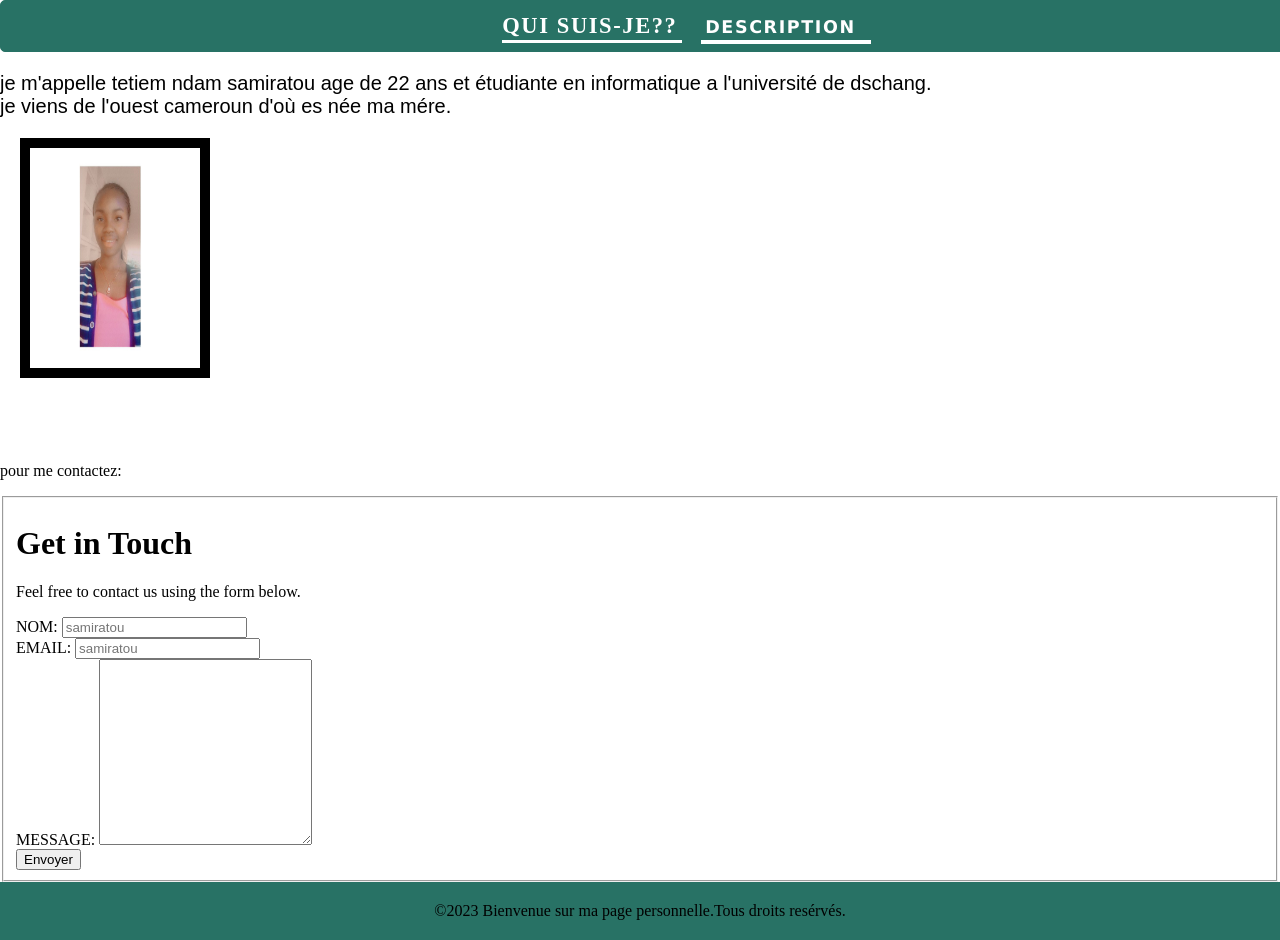
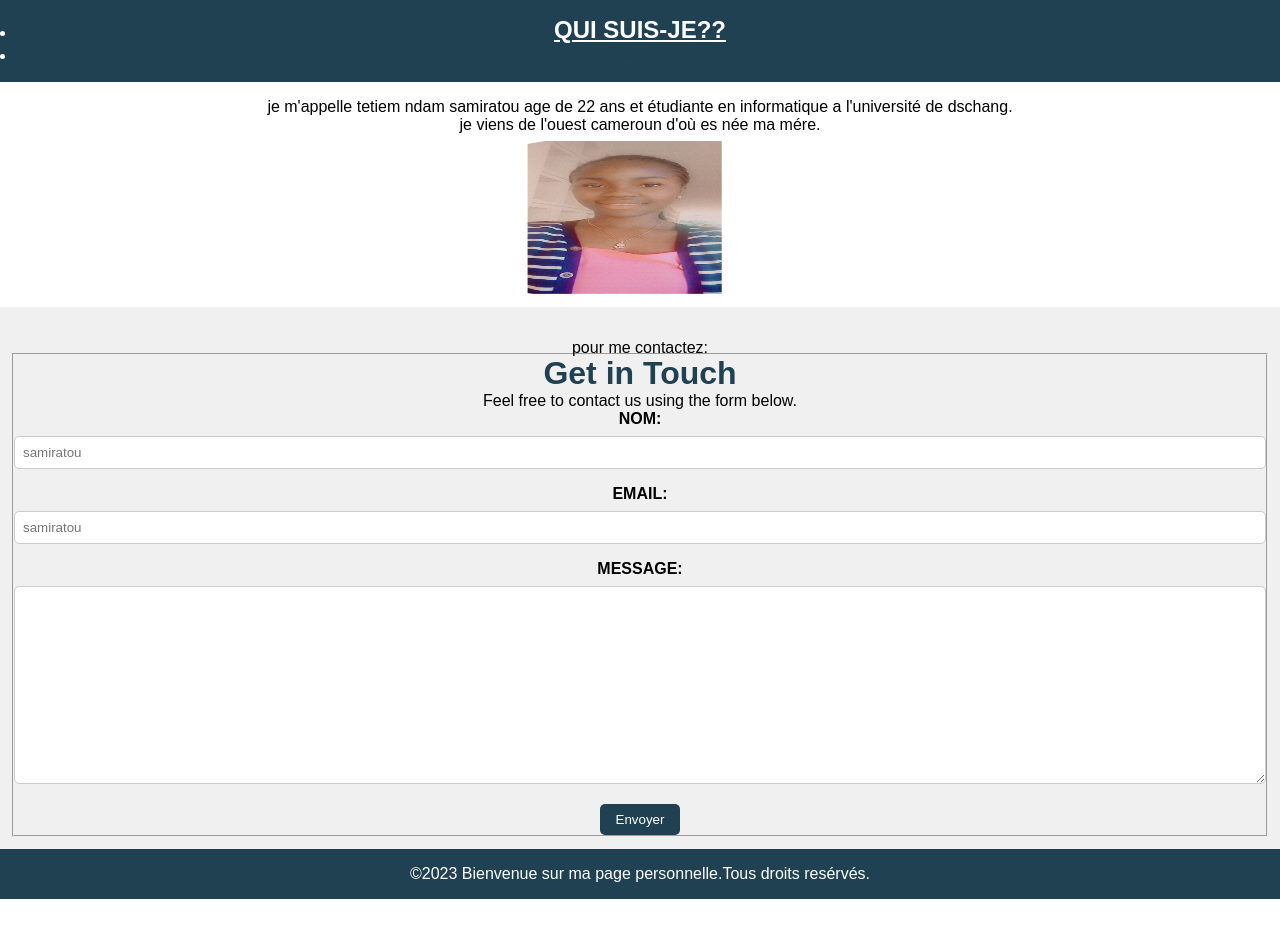
Before and after one commit to stetiemndam/TP1, a plain HTML site: page index.html in a window 1280 px wide. Shown: the top 940 px of the page. After the commit the page ends 899 px from the top, so only its background shows below. Drawn offline with Linux system fonts and the light colour scheme.

Commit message:
modification du stle

```diff
--- a/index.html
+++ b/index.html
@@ -1,5 +1,6 @@
 <!DOCTYPE html>
 <html lang="en">
+
 <head>
     <meta charset="UTF-8">
     <meta name="viewport" content="width=device-width, initial-scale=1.0">
@@ -7,24 +8,31 @@
 
     <link href="style.css" rel="stylesheet">
 </head>
+
 <body>
     <div class="header">
 
         <nav>
             <ul>
-                        <li><h1 class="souligne">QUI SUIS-JE??</h1></li>
-                        <li><h3 class="souligne1">DESCRIPTION</h3></li>
+                <li>
+                    <h1 class="souligne">QUI SUIS-JE??</h1>
+                </li>
+                <li>
+                    <h3 class="souligne1">DESCRIPTION</h3>
+                </li>
 
             </ul>
         </nav>
 
     </div>
     <div class="paragraphe">
-                    <p>je m'appelle tetiem ndam samiratou age de 22 ans et étudiante en informatique a l'universit&eacute de dschang.<br>je viens de l'ouest cameroun d'où es née ma mére.<br>
+        <p>je m'appelle tetiem ndam samiratou age de 22 ans et étudiante en informatique a l'universit&eacute de
+            dschang.<br>je viens de l'ouest cameroun d'où es née ma mére.<br>
+            <div class="profil">
+                <img src="InShot_20210414_103447023.jpg" alt="ma photo">
+            </div>
 
-                    <img src="InShot_20210414_103447023.jpg" alt="ma photo">
         </p>
-                    <br>
     </div>
     <div class="contact">
         <p>pour me contactez:</p>
@@ -53,4 +61,5 @@
     </div>
 
 </body>
+
 </html>
--- a/style.css
+++ b/style.css
@@ -1,87 +1,87 @@
-body{
-    margin: 0px;
-    padding: 0px;
+/* Reset des marges et des rembourrages par défaut */
+* {
+    margin: 0;
+    padding: 0;
+    box-sizing: border-box;
 }
-.header{
-    background-color: #287265;
-    padding: 10px;
-    display: flex;
-    justify-content: center;
-    align-items: center;
+
+body {
+    font-family: Arial, sans-serif;
+}
+
+.header {
+    background-color: #1f4151;
+    color: white;
     text-align: center;
-    width: 100%;
-    height: 40px;
-    font-size: 15px;
-    border: 1px solid #287265;
-    color: white;
-    padding: 5px 10px;
-    border-radius: 5px;
+    padding: 1rem;
+}
 
+.souligne {
+    font-weight: bold;
+    text-decoration: underline;
 }
-nav ul li{
-    list-style-type: none;
-    display: inline-block;
+
+.souligne1 {
+    font-weight: bold;
+    text-decoration: underline;
+    color: #1f4151;
 }
-ul li h1 {
-    color: #fff;
-    letter-spacing: 0.1rem;
-    margin: 20px;
+
+.paragraphe {
+    padding: 1rem;
+    text-align: center;
 }
-ul li h3 {
-    color: #fff;
-   padding: 4px;
-   letter-spacing: 0.1rem;
-   margin: 0px;
-   font-family: Verdana, Geneva, Tahoma, sans-serif;
 
+.contact {
+    padding: 2rem;
+    margin: -1rem;
+    text-align: center;
+    background-color: #f0f0f0;
 }
-.souligne{
-    position: relative;
+fieldset{
+    margin: -4px;
+    padding: -5px
 }
-.souligne::after{
-    content: "";
-    position: absolute ;
-    width: 180px;
-    background: white;
-    height: 3px;
-    left: 0;
-    top: 27px;
-}
-.souligne1{
-    position: relative;
-}
-.souligne1::after{
-    content: "";
-    position: absolute ;
-    width: 170px;
-    background: white;
-    height: 4px;
-    left: 0;
-    top: 27px;
+.profil img {
+    width: 480px;
+    height: 169px;
+    border-radius: 50%;
 }
 img{
-    width: 150px;
-    height: 200px;
-    border: 10px solid black;
-    text-align:center;
-    padding: 10px;
-    margin: 20px;
+    border-radius: 15%;
 }
-.footer{
-    background-color: #287265;
-    padding: 20px;
-    display: flex;
-    justify-content: center;
-    align-items: center;
 
+.contact h1 {
+    color: #1f4151;
 }
-.paragraphe{
-    font-size: 20px;
-    font-family: Arial, Helvetica, sans-serif;
-     text-align:left;
+
+.contact label {
+    display: block;
+    margin-bottom: 0.5rem;
+    font-weight: bold;
 }
-.contact{
-    background-color: #fff;
 
+.contact input[type="text"],
+.contact textarea {
+    width: 100%;
+    padding: 0.5rem;
+    border: 1px solid #ccc;
+    border-radius: 5px;
+    margin-bottom: 1rem;
+}
 
+.contact button {
+    background-color: #1f4151;
+    color: white;
+    padding: 0.5rem 1rem;
+    border: none;
+    border-radius: 5px;
+    cursor: pointer;
 }
+
+.footer {
+    background-color: #1f4151;
+    color: white;
+    text-align: center;
+    padding: 1rem;
+}
```
Lines whose indentation alone changed are shown as unchanged.
